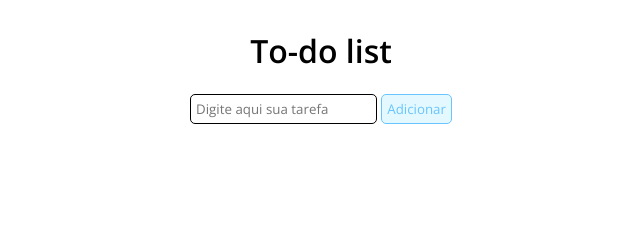
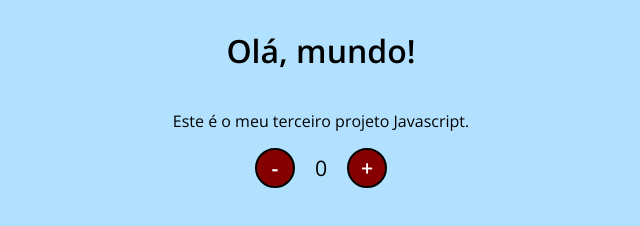
Before and after one commit to kelvin-2004/javascript, a plain HTML site: page ex03/index.html in a window 1280 px wide. Shown: the whole page, without its empty margins (319-959 px from the left). Drawn offline with nearby package versions, Linux system fonts and the light colour scheme.

Commit message:
atualização

```diff
--- a/ex03/assets/scripts.js
+++ b/ex03/assets/scripts.js
@@ -1,29 +1,32 @@
-const form = document.getElementById('task-form');
-const taskList = document.getElementById('tasks');
+let currentNumberWrapper = document.getElementById('currentNumber');
+let currentNumber = 0;
 
-form.onsubmit = function (e) {
-    e.preventDefault();
-    const inputField = document.getElementById('task-input');
-    addTask(inputField.value);
-    form.reset();
-};
+function updateNumber() {
+    currentNumberWrapper.innerHTML = currentNumber;
+    currentNumberWrapper.style.color = currentNumber < 0 ? 'red' : 'black';
+    btnAdicionar.disabled = currentNumber >= 10;
+    btnSubtrair.disabled = currentNumber <= -10;
+}
 
-function addTask(description) {
-    const taskContainer = document.createElement('div');
-    const newTask = document.createElement('input');
-    const taskLabel = document.createElement('label');
-    const taskDescriptionNode = document.createTextNode(description);
+function increment() {
+    if (currentNumber < 10) {
+        currentNumber += 1;
+        updateNumber();
+    }
+}
 
-    newTask.setAttribute('type', 'checkbox');
-    newTask.setAttribute('name', description);
-    newTask.setAttribute('id', description);
+function decrement() {
+    if (currentNumber > -10) {
+        currentNumber -= 1;
+        updateNumber();
+    }
+}
 
-    taskLabel.setAttribute('for', description);
-    taskLabel.appendChild(taskDescriptionNode);
+let btnAdicionar = document.querySelector('button[name="adicionar"]');
+let btnSubtrair = document.querySelector('button[name="subtrair"]');
 
-    taskContainer.classList.add('task-item');
-    taskContainer.appendChild(newTask);
-    taskContainer.appendChild(taskLabel);
+btnAdicionar.addEventListener('click', increment);
+btnSubtrair.addEventListener('click', decrement);
 
-    taskList.appendChild(taskContainer);
-}
+
+updateNumber();
--- a/ex03/assets/style.css
+++ b/ex03/assets/style.css
@@ -1,7 +1,7 @@
-@import url("https://fonts.googleapis.com/css2?family=Open+Sans:wght@300;600&display=swap");
+@import url('https://fonts.googleapis.com/css2?family=Open+Sans:wght@300;600&display=swap');
 
 * {
-    font-family: "Open Sans", sans-serif;
+    font-family: 'Open Sans', sans-serif;
 }
 
 body {
@@ -9,36 +9,28 @@ body {
     align-items: center;
     justify-content: center;
     flex-direction: column;
+    background-color: rgb(177, 225, 255);
 }
 
 button {
-    border: 1px solid rgb(105, 197, 255);
-    border-radius: 5px;
-    background-color: rgb(227, 248, 255);
-    color: rgb(105, 197, 255);
+    height: 40px;
+    width: 40px;
+    border-radius: 50%;
+    border: 2px solid black;
+    background-color: rgb(133, 0, 0);
+    color: white;
+    font-size: 16pt;
+    font-weight: 600;
     text-align: center;
-    padding: 5px;
 }
 
-input[type="text"] {
-    padding: 5px;
-    border-radius: 5px;
-    border: 1px solid black;
+#counter {
+    display: flex;
 }
 
-#tasks {
-    display: flex;
-    flex-direction: column;
-    margin-top: 20px;
-}
-
-.task-item {
+#currentNumber {
     display: flex;
     align-items: center;
-    margin-bottom: 10px;
+    margin: 0 20px;
+    font-size: 16pt;
 }
-
-:checked+label {
-    text-decoration: line-through;
-    color: grey;
-}
--- a/ex03/index.html
+++ b/ex03/index.html
@@ -2,20 +2,19 @@
 <html lang="pt-br">
 
 <head>
+    <link rel="stylesheet" href="assets/style.css">
     <meta charset="UTF-8">
     <meta name="viewport" content="width=device-width, initial-scale=1.0">
-    <link rel="stylesheet" href="assets/style.css" />
-    <title>To-do list</title>
+    <title>Contador</title>
 </head>
 
 <body>
-    <h1>To-do list</h1>
-    <div id="list">
-        <form id="task-form">
-            <input id="task-input" name="tarefa" type="text" placeholder="Digite aqui sua tarefa" />
-            <button type="submit">Adicionar</button>
-        </form>
-        <div id="tasks"></div>
+    <h1>Olá, mundo!</h1>
+    <p>Este é o meu terceiro projeto Javascript.</p>
+    <div id="counter">
+        <button name="subtrair">-</button>
+        <span id="currentNumber">0</span>
+        <button name="adicionar">+</button>
     </div>
     <script src="assets/scripts.js"></script>
 </body>
--- /dev/null
+++ b/ex04/assets/style.css
@@ -0,0 +1,44 @@
+@import url("https://fonts.googleapis.com/css2?family=Open+Sans:wght@300;600&display=swap");
+
+* {
+    font-family: "Open Sans", sans-serif;
+}
+
+body {
+    display: flex;
+    align-items: center;
+    justify-content: center;
+    flex-direction: column;
+}
+
+button {
+    border: 1px solid rgb(105, 197, 255);
+    border-radius: 5px;
+    background-color: rgb(227, 248, 255);
+    color: rgb(105, 197, 255);
+    text-align: center;
+    padding: 5px;
+}
+
+input[type="text"] {
+    padding: 5px;
+    border-radius: 5px;
+    border: 1px solid black;
+}
+
+#tasks {
+    display: flex;
+    flex-direction: column;
+    margin-top: 20px;
+}
+
+.task-item {
+    display: flex;
+    align-items: center;
+    margin-bottom: 10px;
+}
+
+:checked+label {
+    text-decoration: line-through;
+    color: grey;
+}
```
Also changed, not shown: ex04/assets/scripts.js (added, +29 -0 lines), ex04/index.html (added, +23 -0 lines).
